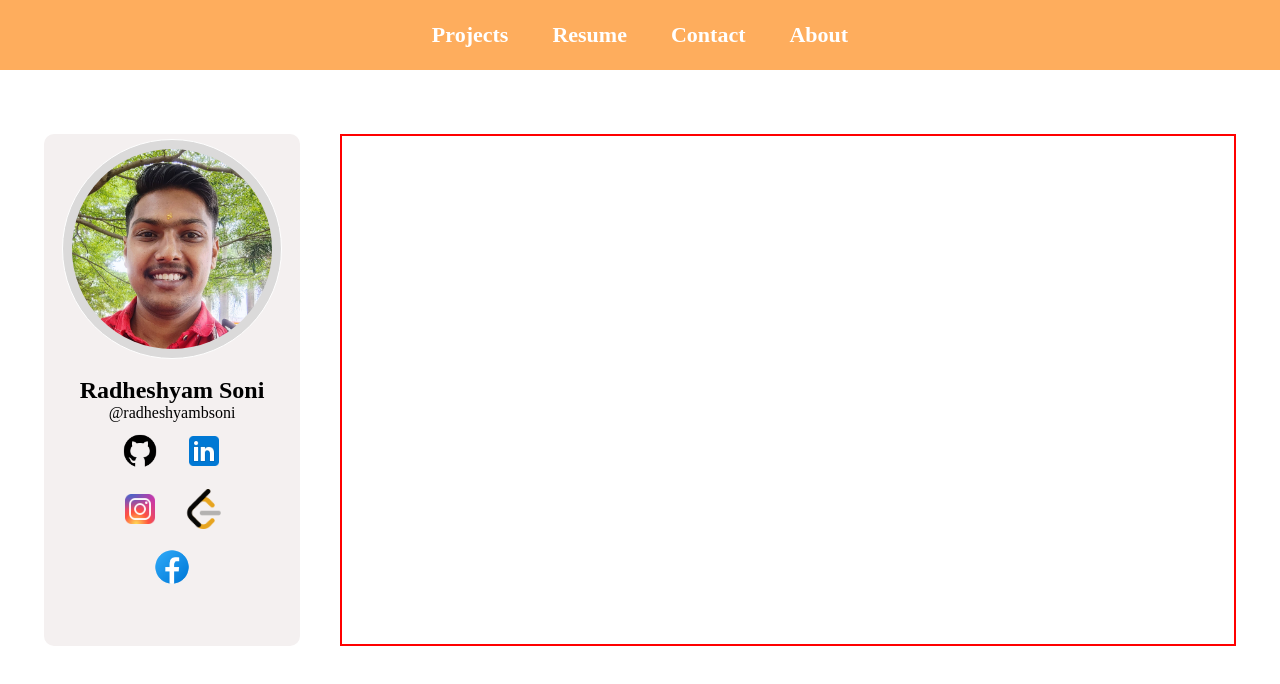
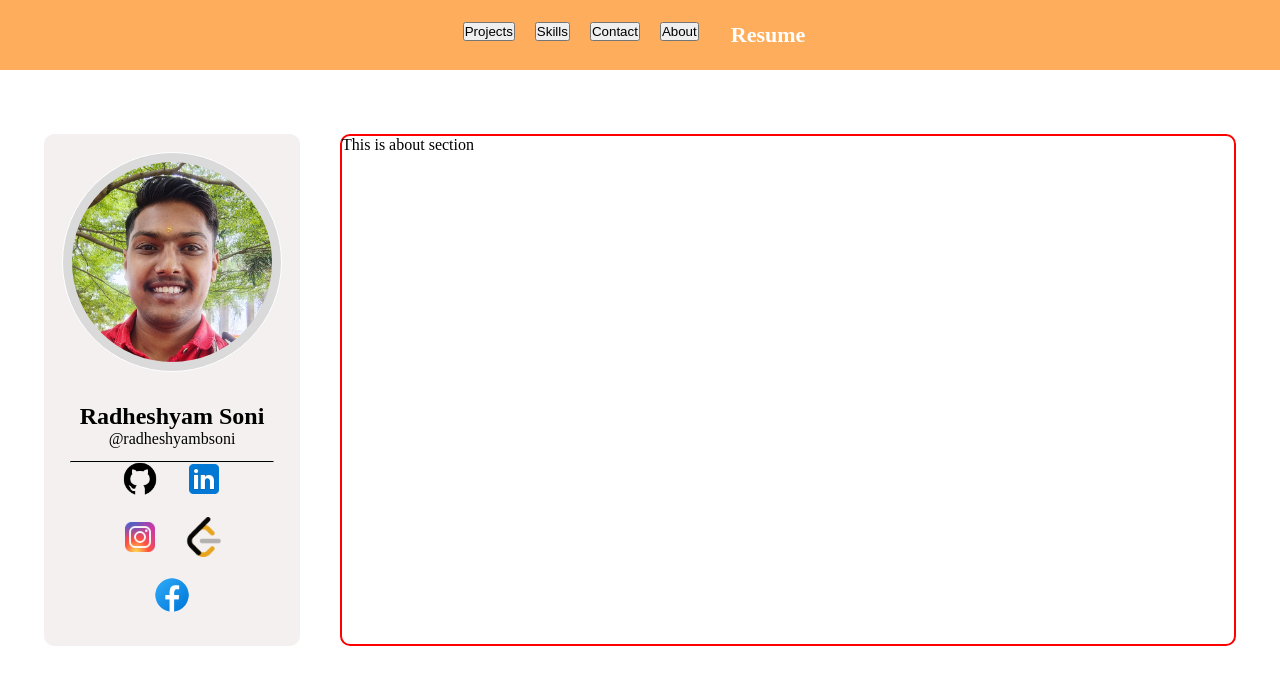
Before and after one commit to radheshyambsoni/New-Portfolio, a React (Create React App) app: page / in a window 1280 px wide. Shown: the top 684 px of the page. Built offline with nearby package versions, Linux system fonts and the light colour scheme.

Commit message:
Added :construction: dynamic component loading to Content section

```diff
--- a/src/App.js
+++ b/src/App.js
@@ -1,12 +1,18 @@
+import React, { useState } from 'react';
 import './App.css';
 import Content from './components/Content';
 import Navbar from './components/Navbar';
+import About from './components/views/About';
 
 function App() {
+  const [view, setView] = useState(<About />);
+  const onViewChangeHandler = (page) => {
+    setView(page);
+  }
   return (
     <div className="app">
-        <Navbar />
-        <Content />
+      <Navbar onViewChange={onViewChangeHandler} />
+      <Content page={view}/>
     </div>
   );
 }
--- a/src/components/Content.js
+++ b/src/components/Content.js
@@ -3,10 +3,10 @@ import ProfileCard from './ProfileCard';
 import './Content.css'
 import View from './View';
 
-const Content = () => {
+const Content = (props) => {
     return <div className="content">
         <ProfileCard />
-        <View />
+        <View page={props.page}/>
     </div>
 }
 
--- a/src/components/Navbar.js
+++ b/src/components/Navbar.js
@@ -1,22 +1,42 @@
 import React from 'react'
 import './Navbar.css'
+import About from './views/About'
+import Projects from './views/Projects'
+import Skills from './views/Skills'
+import Contact from './views/Contact'
 
-const Navbar = () => {
+const Navbar = (props) => {
+    // const [view,setView] = useState(<About />);
+    const onProjectsClicked = () =>{
+        props.onViewChange(<Projects />);
+    }
+    const onSkillsClicked = () =>{
+        props.onViewChange(<Skills />);
+    }
+    const onContactClicked = () =>{
+        props.onViewChange(<Contact />);
+    }
+    const onAboutClicked = () =>{
+        props.onViewChange(<About />);
+    }
     return <div className="navbar">
         {/* <div id="me"><a href="#home">&lt;Radheshyam /&gt;</a></div> */}
         <div className="menu">
             <ul>
                 <li>
-                    <a href="#projects">Projects</a>
+                    <button onClick={onProjectsClicked}>Projects</button>
+                </li>
+                <li>
+                    <button onClick={onSkillsClicked}>Skills</button>
+                </li>
+                <li>
+                    <button onClick={onContactClicked}>Contact</button>
+                </li>
+                <li>
+                    <button onClick={onAboutClicked}>About</button>
                 </li>
                 <li>
                     <a rel="noreferrer" href="https://drive.google.com/file/d/12ua4B2ktykwoCSIyE5ETORng9NQG3Hr-/view?usp=share_link" target='_blank'>Resume</a>
-                </li>
-                <li>
-                    <a href="#contact">Contact</a>
-                </li>
-                <li>
-                    <a href="#about">About</a>
                 </li>
             </ul>
         </div>
--- a/src/components/ProfileCard.css
+++ b/src/components/ProfileCard.css
@@ -16,7 +16,7 @@
 
 .profile-card .profile-photo-div{
     display: flex;
-    height: 45%;
+    height: 50%;
     width: 100%;
     align-items: center;
     justify-content: center;
@@ -57,6 +57,11 @@
     flex-direction: column;
 }
 
+hr{
+    border-top: 1px solid black;
+    width: 80%;
+}
+
 .socials{
     display: flex;
     height: 30%;
--- a/src/components/ProfileCard.js
+++ b/src/components/ProfileCard.js
@@ -20,6 +20,7 @@ const ProfileCard = () => {
             <h2 className='user-name'>Radheshyam Soni</h2>
             <div className="username">&#64;radheshyambsoni</div>
         </div>
+        <hr />
         <div className="socials">
             <div className='icons'>
                 <a href="https://github.com/radheshyambsoni">
--- a/src/components/View.css
+++ b/src/components/View.css
@@ -5,4 +5,5 @@
     height: 80%;
     width: 70%;
     border: 2px solid red;
+    border-radius: 10px;
 }
--- a/src/components/View.js
+++ b/src/components/View.js
@@ -1,9 +1,9 @@
 import React from 'react';
 import './View.css';
 
-const View = () => {
+const View = (props) => {
     return <div className="view">
-
+        {props.page}
     </div>
 }
 
--- a/src/components/views/About.js
+++ b/src/components/views/About.js
@@ -0,0 +1,9 @@
+import React from 'react';
+
+const About = () => {
+    return <div id='About'>
+        This is about section
+    </div>
+}
+
+export default About;
--- /dev/null
+++ b/src/components/views/Contact.js
@@ -0,0 +1,9 @@
+import React from 'react'
+import './Contact.css'
+
+const Contact = () =>{
+    return <div>
+        This is contact div
+    </div>
+}
+export default Contact;
--- a/src/components/views/Projects.js
+++ b/src/components/views/Projects.js
@@ -0,0 +1,9 @@
+import React from 'react'
+
+const Projects = () => {
+    return <div className='skills'>
+        This is projects section
+    </div>
+}
+
+export default Projects;
--- a/src/components/views/Skills.js
+++ b/src/components/views/Skills.js
@@ -0,0 +1,9 @@
+import React from 'react'
+
+const Skills = () => {
+    return <div className='skills'>
+        This is skills section
+    </div>
+}
+
+export default Skills;
```
Also changed, not shown: src/components/views/Contact.css (added).
